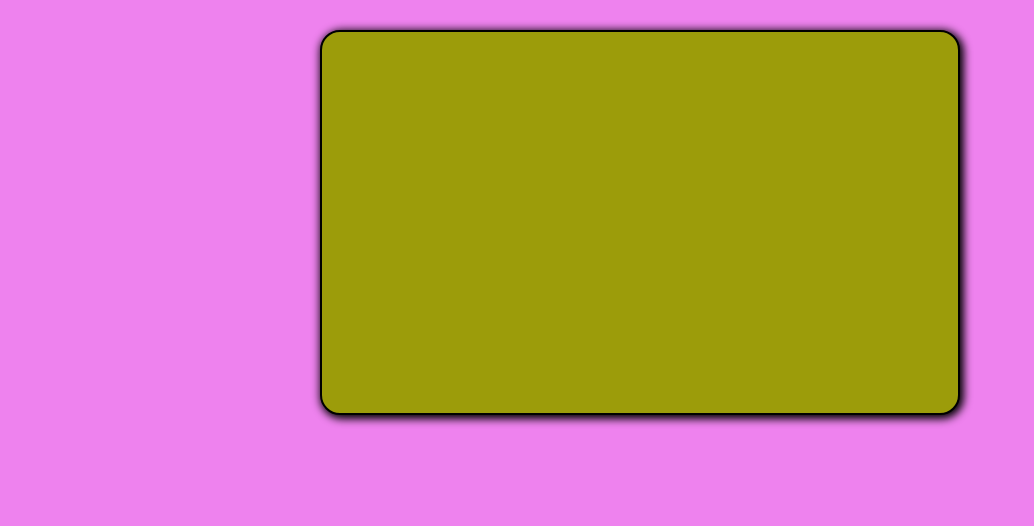
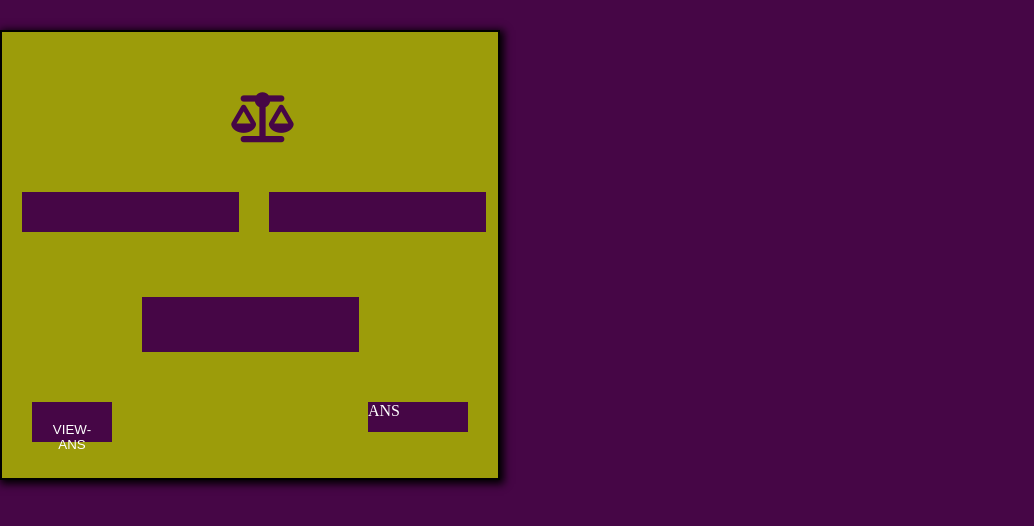
Before and after one commit to EwiJosepha/jsScaleBalancing, a plain HTML site: page index.html in a window 1280 px wide. Shown: the whole page, without its empty margins (0-1034 px from the left). Drawn offline with Linux system fonts and the light colour scheme.

Commit message:
ui and functionality building

```diff
--- a/assets/styles/style.css
+++ b/assets/styles/style.css
@@ -6,19 +6,91 @@
 
 body {
   padding-top: 30px;
-  margin: 0 auto;
-  background-color: #ee82ee;
-  width: 100vw;
-  height: 100vh;
+  background-color: #460646;
+  width: 50vw;
+  height: 50vh;
 }
 
 .wrapper {
-  margin: 0 auto;
+  display: flex;
+  flex-direction: column;
   padding-top: 30px;
-  width: 50%;
-  height: 50%;
+  width: 500px;
+  height: 450px;
   border: 2px solid #000;
-  border-radius: 20px;
   box-shadow: 2px 2px 8px 2px;
   background-color: #9c9c0a;
 }
+
+.icons {
+  display: flex;
+  flex-direction: column;
+  align-items: center;
+  justify-content: center;
+}
+
+.fa-solid {
+  margin-left: 25px;
+  font-size: 50px;
+  color: #460646;
+  padding: 30px;
+}
+
+.input-field {
+  align-items: center;
+  padding: 20px;
+  display: flex;
+  width: 50%;
+  justify-content: space-between;
+  gap: 30px;
+}
+
+#firstnumber,
+#secondnumber {
+  height: 40px;
+  padding-left: 40px;
+  background-color: #460646;
+  color: #fff;
+  border: none;
+  outline: none;
+}
+
+.array {
+  display: flex;
+  align-items: center;
+  justify-content: center;
+  margin-top: 25px;
+  padding: 20px;
+  border: none;
+  outline: none;
+}
+
+#array {
+  padding: 20px;
+  background-color: #460646;
+  color: #fff;
+  border: none;
+}
+
+.done {
+  display: flex;
+  justify-content: space-between;
+  padding: 30px;
+}
+
+#donebtn {
+  padding: 20px;
+  background-color: #460646;
+  color: #fff;
+  border: none;
+  width: 80px;
+  height: 30px;
+}
+
+#reveal-ans {
+  width: 100px;
+  height: 30px;
+  border: none;
+  background-color: #460646;
+  color: #fff;
+}
--- a/index.html
+++ b/index.html
@@ -5,11 +5,25 @@
   <meta name="viewport" content="width=device-width, initial-scale=1.0">
   <title>JS- Scale-Balancing</title>
   <link rel="stylesheet" href="assets/styles/style.css">
+  <link rel="stylesheet" href="https://cdnjs.cloudflare.com/ajax/libs/font-awesome/6.4.2/css/all.min.css">
 </head>
 <body>
 <div class="wrapper">
-
-
+  <div class="icons">
+  <!-- <i class="fa-sharp fa-solid fa-scale-balanced"></i> -->
+  <i class="fa-solid fa-scale-balanced"></i>
+</div>
+<div class="input-field">
+  <input type="number" id="firstnumber">
+  <input type="number" id="secondnumber">
+</div>
+<div class="array">
+<input type="number" id="array">
+</div>
+<div class="done">
+  <button id="donebtn">VIEW-ANS</button>
+  <div id="reveal-ans">ANS</div>
+</div>
 </div>
   <script src="assets/scripts/script.js"></script>
 </body>
```
